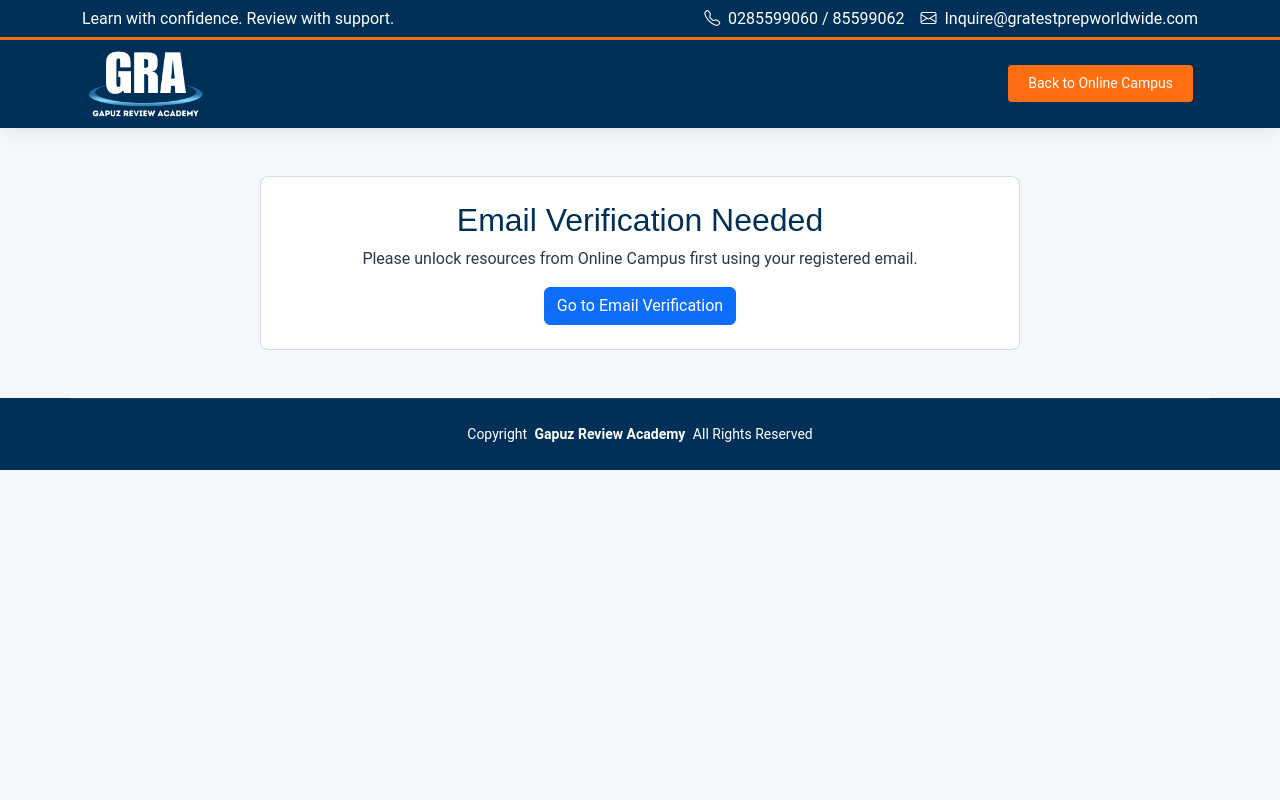
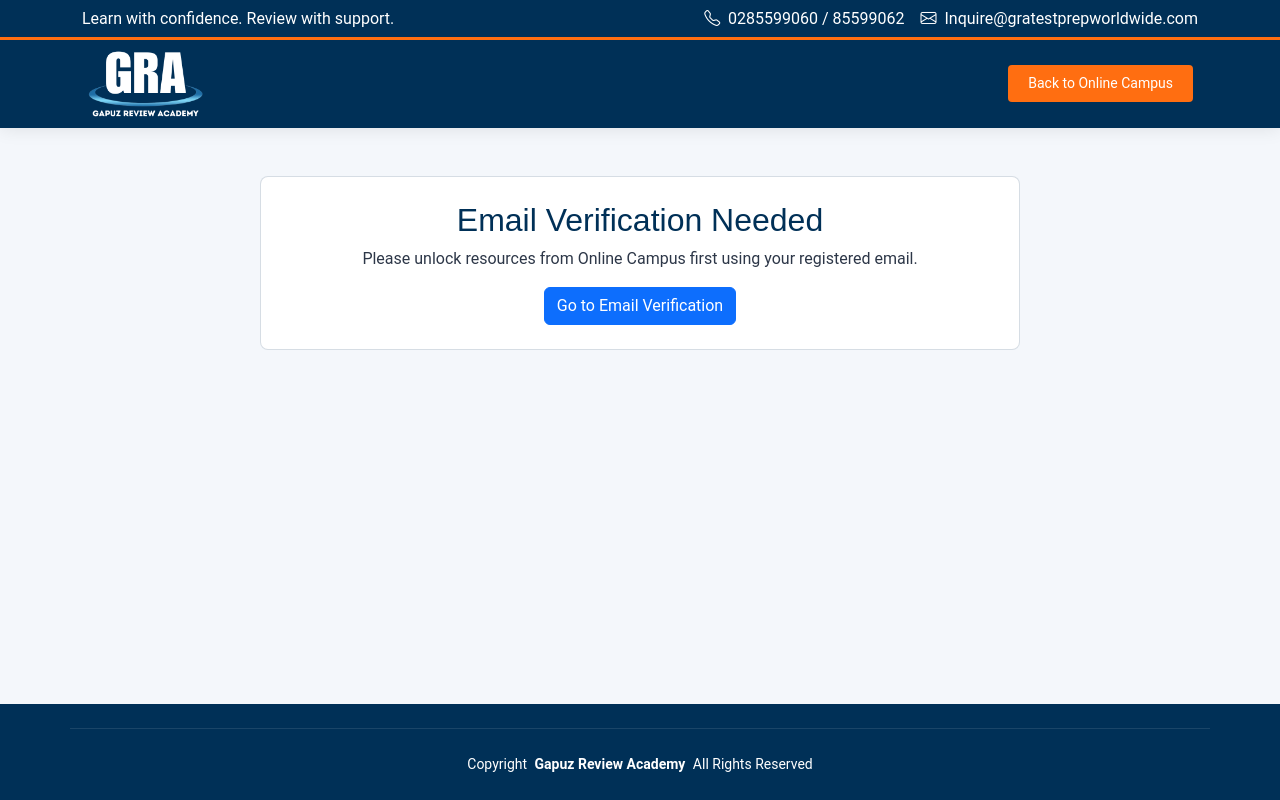
Before and after one commit to boybilis/gra, a PHP site: page /mini-lessons.php in a window 1280 px wide. Run offline with PHP 8.4, Linux system fonts and the light colour scheme; a stand-in replaces the project's code that opens the database connection.

Commit message:
Updated files

```diff
--- a/assets/css/gra-content.css
+++ b/assets/css/gra-content.css
@@ -574,6 +574,18 @@
   border-color: #d96600;
   color: #fff;
 }
+.footer-stick-page {
+  min-height: 100vh;
+  display: flex;
+  flex-direction: column;
+}
+.footer-stick-page main,
+.footer-stick-page .main {
+  flex: 1 0 auto;
+}
+.footer-stick-page .footer {
+  margin-top: auto;
+}
 #free-resources .campus-resource-card.is-locked .campus-resource-link {
   background: #9daab6;
   pointer-events: none;
--- a/downloadable-notes.php
+++ b/downloadable-notes.php
@@ -18,7 +18,7 @@ $accessGranted = is_booking_email_registered($email);
   <link href="<?php echo versioned_asset('assets/css/main.css'); ?>" rel="stylesheet">
   <link href="<?php echo versioned_asset('assets/css/gra-content.css'); ?>" rel="stylesheet">
 </head>
-<body class="index-page gra-page">
+<body class="index-page gra-page footer-stick-page">
   <header id="header" class="header sticky-top">
     <div class="branding d-flex align-items-center">
       <div class="container position-relative d-flex align-items-center justify-content-end">
--- a/mini-lessons.php
+++ b/mini-lessons.php
@@ -44,7 +44,7 @@ if ($accessGranted) {
     @media (max-width: 992px) { .campus-video-grid { grid-template-columns: 1fr; } }
   </style>
 </head>
-<body class="index-page gra-page campus-video-page">
+<body class="index-page gra-page campus-video-page footer-stick-page">
   <header id="header" class="header sticky-top">
     <div class="topbar d-flex align-items-center">
       <div class="container d-flex justify-content-center justify-content-md-between">
--- a/online-campus.php
+++ b/online-campus.php
@@ -23,7 +23,7 @@
   <link href="<?php echo versioned_asset('assets/css/gra-content.css'); ?>" rel="stylesheet">
 </head>
 
-<body class="index-page gra-page">
+<body class="index-page gra-page footer-stick-page">
   <header id="header" class="header sticky-top">
     <div class="topbar d-flex align-items-center">
       <div class="container d-flex justify-content-center justify-content-md-between">
--- a/orientation-webinar.php
+++ b/orientation-webinar.php
@@ -18,7 +18,7 @@ $accessGranted = is_booking_email_registered($email);
   <link href="<?php echo versioned_asset('assets/css/main.css'); ?>" rel="stylesheet">
   <link href="<?php echo versioned_asset('assets/css/gra-content.css'); ?>" rel="stylesheet">
 </head>
-<body class="index-page gra-page">
+<body class="index-page gra-page footer-stick-page">
   <header id="header" class="header sticky-top">
     <div class="branding d-flex align-items-center">
       <div class="container position-relative d-flex align-items-center justify-content-end">
--- a/practice-quizzes.php
+++ b/practice-quizzes.php
@@ -18,7 +18,7 @@ $accessGranted = is_booking_email_registered($email);
   <link href="<?php echo versioned_asset('assets/css/main.css'); ?>" rel="stylesheet">
   <link href="<?php echo versioned_asset('assets/css/gra-content.css'); ?>" rel="stylesheet">
 </head>
-<body class="index-page gra-page">
+<body class="index-page gra-page footer-stick-page">
   <header id="header" class="header sticky-top">
     <div class="branding d-flex align-items-center">
       <div class="container position-relative d-flex align-items-center justify-content-end">
```
